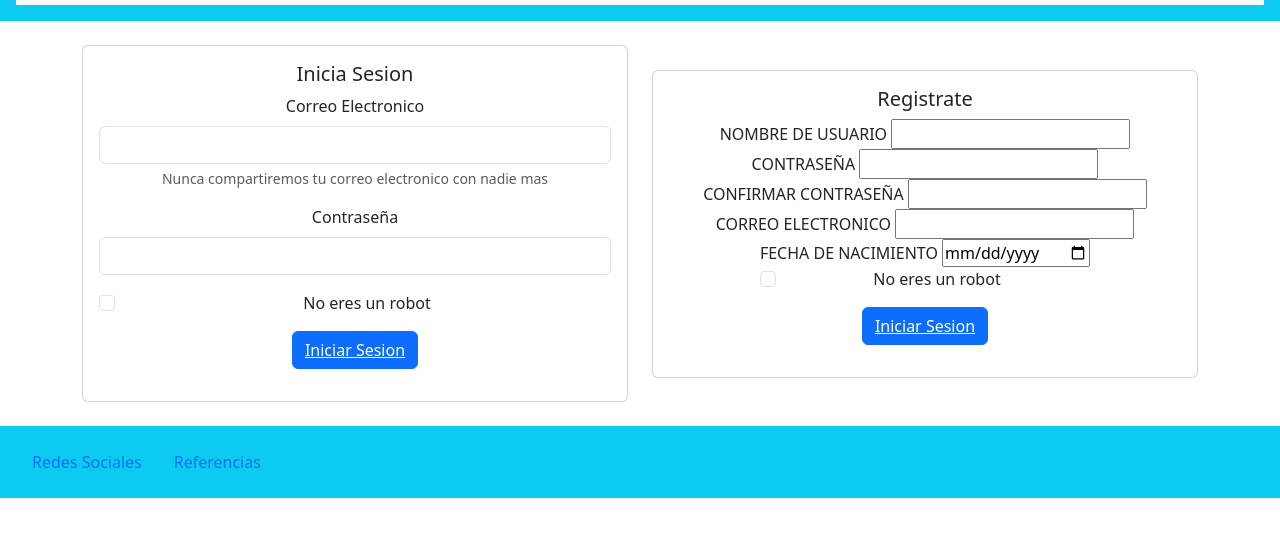
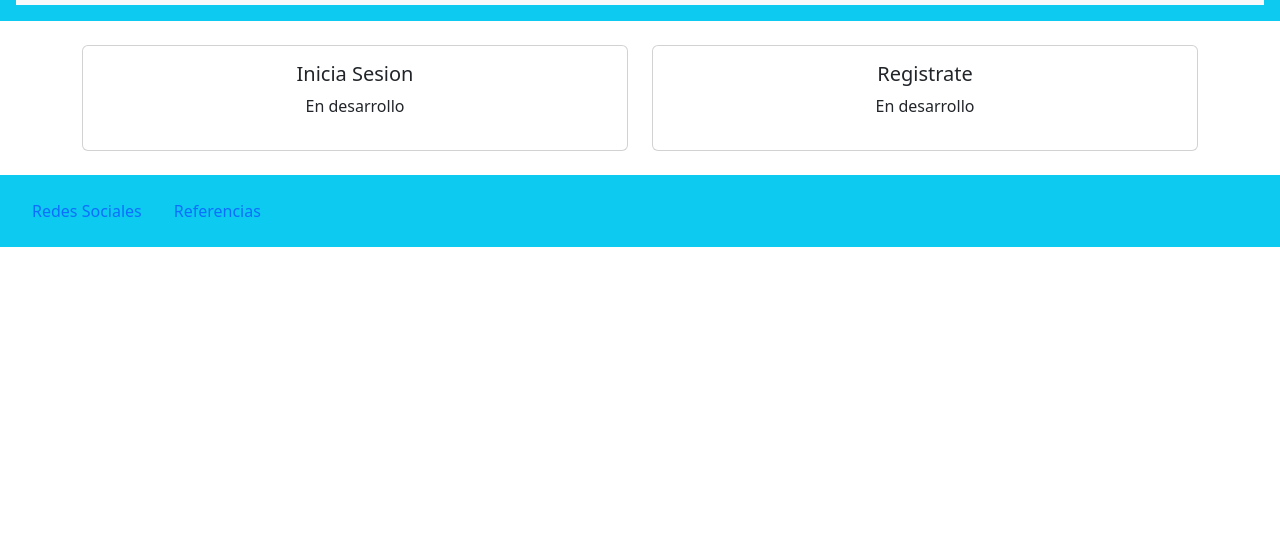
Before and after one commit to sparkisaurio/TD, a plain HTML site: page cuenta.html in a window 1280 px wide. Shown: the part 67-604 px from the top of the page. Drawn offline with nearby package versions, Linux system fonts and the light colour scheme.

Commit message:
Eliminacion de formularios

```diff
--- a/cuenta.html
+++ b/cuenta.html
@@ -31,22 +31,7 @@
                     <div class="card">
                         <div class="card-body">
                             <h5>Inicia Sesion</h5>
-                    <form>
-                        <div class="mb-3">
-                            <label for="exampleInputEmail1" class="form-label">Correo Electronico</label>
-                            <input type="email" class="form-control" id="exampleInputEmail1" aria-describedby="emailHelp">
-                            <div id="emailHelp" class="form-text">Nunca compartiremos tu correo electronico con nadie mas</div>
-                        </div>
-                        <div class="mb-3">
-                            <label for="exampleInputPassword1" class="form-label">Contraseña</label>
-                            <input type="password" class="form-control" id="exampleInputPassword1">
-                        </div>
-                        <div class="mb-3 form-check">
-                            <input type="checkbox" class="form-check-input" id="exampleCheck1">
-                            <label class="form-check-label" for="exampleCheck1">No eres un robot</label>
-                        </div>
-                    <button type="submit" class="btn btn-primary"><a href="td2.html" class="text-white">Iniciar Sesion</a></button>
-                </form>
+                            <p>En desarrollo</p>
                         </div>
                     </div>
                 </div>
@@ -54,28 +39,7 @@
                     <div class="card">
                         <div class="card-body">
                             <h5>Registrate</h5>
-                            <form>
-                                <label for="comentarios">NOMBRE DE USUARIO
-                                <input type="text">
-                                <br>
-                                <label for="comentarios">CONTRASEÑA
-                                <input type="password">
-                                <br>
-                                <label for="comentarios">CONFIRMAR CONTRASEÑA
-                                <input type="password">
-                                <br>
-                                <label for="comentarios">CORREO ELECTRONICO
-                                <input type="text">
-                                <br>
-                                <label for="comentarios">FECHA DE NACIMIENTO
-                                <input type="date">
-                                <br>
-                                <div class="mb-3 form-check">
-                                    <input type="checkbox" class="form-check-input" id="exampleCheck1">
-                                    <label class="form-check-label" for="exampleCheck1">No eres un robot</label>
-                                </div>
-                                <button type="submit" class="btn btn-primary"><a href="td2.html" class="text-white">Iniciar Sesion</a></button>
-                            </form>
+                            <p>En desarrollo</p>
                         </div>
                     </div>
                 </div>
```
Also changed, not shown: index.html (+1 -21 lines).
